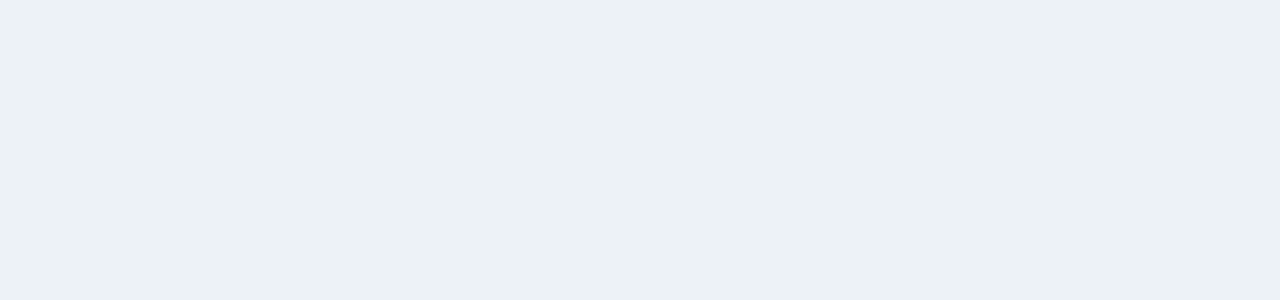
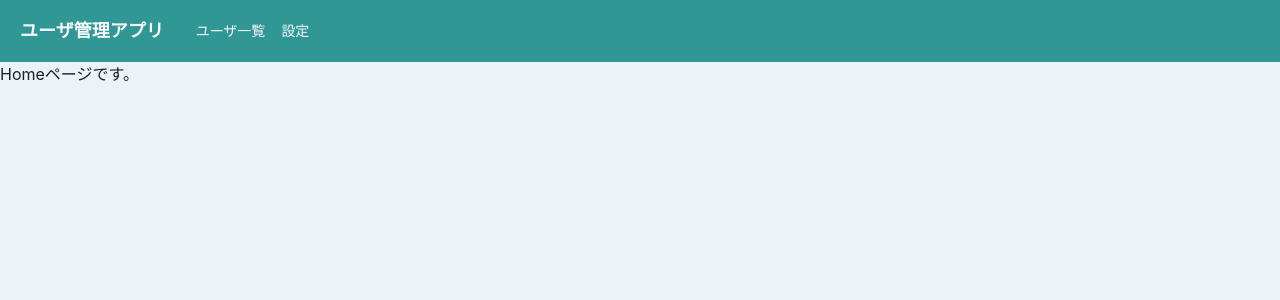
Before and after one commit to cntn-jr/ReactTSPractice3, a React (Create React App) app: page /home in a window 1280 px wide. Shown: the top 300 px of the page. Built offline with nearby package versions, Linux system fonts and the light colour scheme.

Commit message:
second commit

```diff
--- /dev/null
+++ b/src/components/organisms/layout/Header.tsx
@@ -0,0 +1,67 @@
+import { HamburgerIcon } from "@chakra-ui/icons";
+import {
+  Box,
+  Button,
+  Drawer,
+  DrawerBody,
+  DrawerContent,
+  DrawerOverlay,
+  Flex,
+  Heading,
+  IconButton,
+  Link,
+  useDisclosure
+} from "@chakra-ui/react";
+import { memo, VFC } from "react";
+
+export const Header: VFC = memo(() => {
+  const { isOpen, onOpen, onClose } = useDisclosure();
+  return (
+    <>
+      <Flex
+        as="nav"
+        bg="teal.500"
+        color="gray.50"
+        align="center"
+        justify="space-between"
+        padding={{ base: 3, md: 5 }}
+      >
+        <Flex align="center" as="a" mr={8} _hover={{ cursor: "pointer" }}>
+          <Heading as="h1" fontSize={{ base: "md", md: "lg" }}>
+            ユーザ管理アプリ
+          </Heading>
+        </Flex>
+        <Flex
+          align="center"
+          fontSize="sm"
+          flexGrow={2}
+          display={{ base: "none", md: "flex" }}
+        >
+          <Box pr={4}>
+            <Link>ユーザ一覧</Link>
+          </Box>
+          <Link>設定</Link>
+        </Flex>
+        <IconButton
+          aria-label="メニューボタン"
+          icon={<HamburgerIcon />}
+          size="sm"
+          variant="unstyled"
+          display={{ base: "block", md: "none" }}
+          onClick={onOpen}
+        />
+      </Flex>
+      <Drawer placement="left" size="xs" onClose={onClose} isOpen={isOpen}>
+        <DrawerOverlay>
+          <DrawerContent>
+            <DrawerBody p={0} bg="gray.100">
+              <Button w="100%">TOP</Button>
+              <Button w="100%">ユーザ一覧</Button>
+              <Button w="100%">設定</Button>
+            </DrawerBody>
+          </DrawerContent>
+        </DrawerOverlay>
+      </Drawer>
+    </>
+  );
+});
--- /dev/null
+++ b/src/components/pages/Page404.tsx
@@ -0,0 +1,5 @@
+import { memo, VFC } from "react";
+
+export const Page404: VFC = memo(() => {
+  return <p>Page404ページです。</p>;
+});
--- /dev/null
+++ b/src/components/templates/HeaderLayout.tsx
@@ -0,0 +1,17 @@
+import { memo, ReactNode, VFC } from "react";
+
+import { Header } from "../organisms/layout/Header";
+
+type Props = {
+  children: ReactNode;
+};
+
+export const HeaderLayout: VFC<Props> = memo((props) => {
+  const { children } = props;
+  return (
+    <>
+      <Header />
+      {children}
+    </>
+  );
+});
--- a/src/index.tsx
+++ b/src/index.tsx
@@ -1,13 +1,11 @@
 import { StrictMode } from "react";
-import * as ReactDOMClient from "react-dom/client";
+import ReactDom from "react-dom";
 
 import App from "./App";
 
-const rootElement = document.getElementById("root");
-const root = ReactDOMClient.createRoot(rootElement);
-
-root.render(
+ReactDom.render(
   <StrictMode>
     <App />
-  </StrictMode>
+  </StrictMode>,
+  document.getElementById("root")
 );
--- /dev/null
+++ b/src/router/HomeRoutes.tsx
@@ -0,0 +1,27 @@
+import { Home } from "../components/pages/Home";
+import { Page404 } from "../components/pages/Page404";
+import { Setting } from "../components/pages/Setting";
+import { UserManagement } from "../components/pages/UserManagement";
+
+export const HomeRoutes = [
+  {
+    path: "",
+    exact: true,
+    children: <Home />
+  },
+  {
+    path: "/user_management",
+    exact: false,
+    children: <UserManagement />
+  },
+  {
+    path: "/setting",
+    exact: false,
+    children: <Setting />
+  },
+  {
+    path: "/*",
+    exact: false,
+    children: <Page404 />
+  }
+];
--- a/src/router/Router.tsx
+++ b/src/router/Router.tsx
@@ -2,6 +2,9 @@
 import { Switch, Route } from "react-router-dom";
 
 import { Login } from "../components/pages/Login";
+import { Page404 } from "../components/pages/Page404";
+import { HomeRoutes } from "./HomeRoutes";
+import { HeaderLayout } from "../components/templates/HeaderLayout";
 
 export const Router: VFC = memo(() => {
   return (
@@ -9,6 +12,25 @@
       <Route exact path="/">
         <Login />
       </Route>
+      <Route
+        path="/home"
+        render={({ match: { url } }) => (
+          <Switch>
+            {HomeRoutes.map((route) => (
+              <Route
+                key={route.path}
+                exact={route.exact}
+                path={`${url}${route.path}`}
+              >
+                <HeaderLayout>{route.children}</HeaderLayout>
+              </Route>
+            ))}
+          </Switch>
+        )}
+      />
+      <Route path="*">
+        <Page404 />
+      </Route>
     </Switch>
   );
 });
```
Also changed, not shown: package.json (+16 -23 lines), src/rooter/Router.tsx (deleted, +0 -13 lines).
